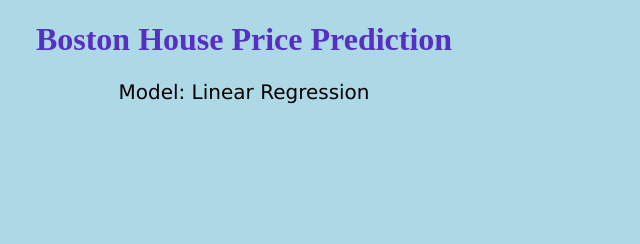
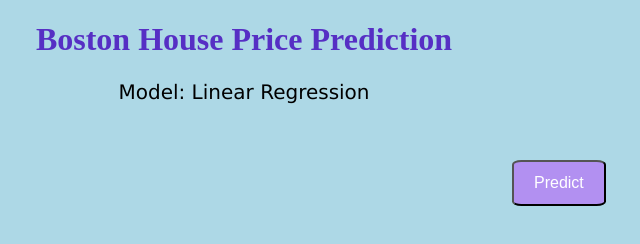
Before and after one commit to dghorai/house-price-prediction, a plain HTML site: page templates/index.html in a window 1280 px wide. Shown: the whole page, without its empty margins (396-1036 px from the left). Drawn offline with Linux system fonts and the light colour scheme.

Commit message:
update file

```diff
--- a/templates/index.html
+++ b/templates/index.html
@@ -16,11 +16,27 @@
         font-size: 20px;
         text-align: center;
       }
+
+      .button {
+        background-color: #b290f1;
+        color: white;
+        padding: 12px 20px;
+        font-size: 16px;
+        cursor: pointer;
+        text-align: center;
+        border-radius: 10%;
+        margin-left: 900px;
+      }
     </style>
   </head>
 
   <body>
     <h1>Boston House Price Prediction</h1>
     <p>Model: Linear Regression</p>
+    <br />
+    <br />
+    <form action="form.html">
+      <button type="submit" class="button">Predict</button>
+    </form>
   </body>
 </html>
```
